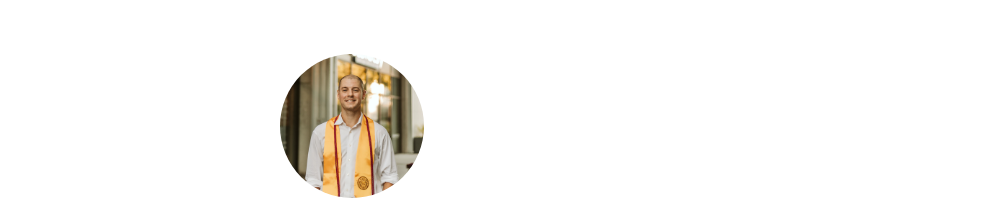
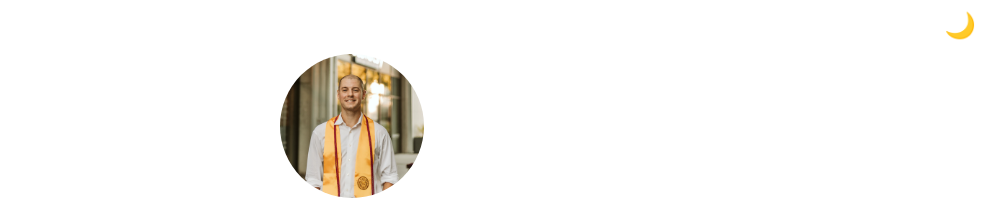
Before and after one commit to tannerdolby/nextjs-blog-pages-router, a Next.js app: page / in a window 1280 px wide. Shown: the top 200 px of the page, without its empty margins (288-1280 px from the left). Built offline with nearby package versions, Linux system fonts and the light colour scheme.

Commit message:
Wrap app in ThemeContext Provider to support theme switching and render theme switch btn

```diff
--- a/pages/_app.js
+++ b/pages/_app.js
@@ -1,5 +1,38 @@
 import '../styles/global.css';
+import { createContext, useState, useEffect } from 'react';
 
-export default function App({ Component, pageProps}) {
-    return <Component {...pageProps} />
+export const ThemeContext = createContext(null);
+
+export default function App({ Component, pageProps }) {
+    const [theme, setTheme] = useState('light');
+
+    useEffect(() => {
+        const html = document.querySelector('html');
+        if (theme === 'dark') {
+            html.classList.add('dark');
+            document.body.classList.add('dark');
+        } else {
+            html.classList.remove('dark');
+            document.body.classList.remove('dark');
+        }
+    }, [theme]);
+
+    return (
+        <ThemeContext.Provider value={theme}>
+            <Component {...pageProps} />
+            <button
+                className='theme-switcher-btn'
+                title="Toggle theme"
+                onClick={() => {
+                    if (theme === 'light') {
+                        setTheme('dark');
+                    } else {
+                        setTheme('light');
+                    }
+                }}
+            >
+                {theme === 'light' ? '🌙' : '☀️'}
+            </button>
+        </ThemeContext.Provider>
+    );
 }
```
